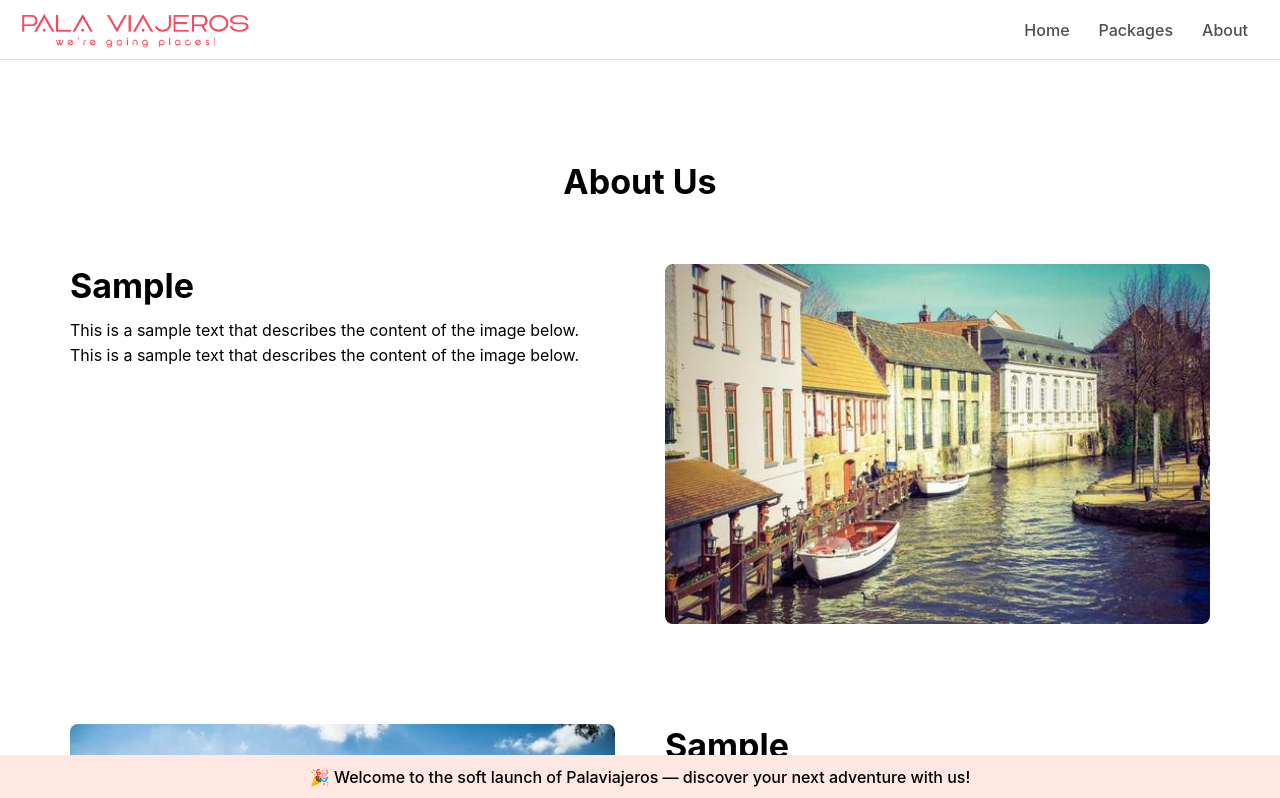
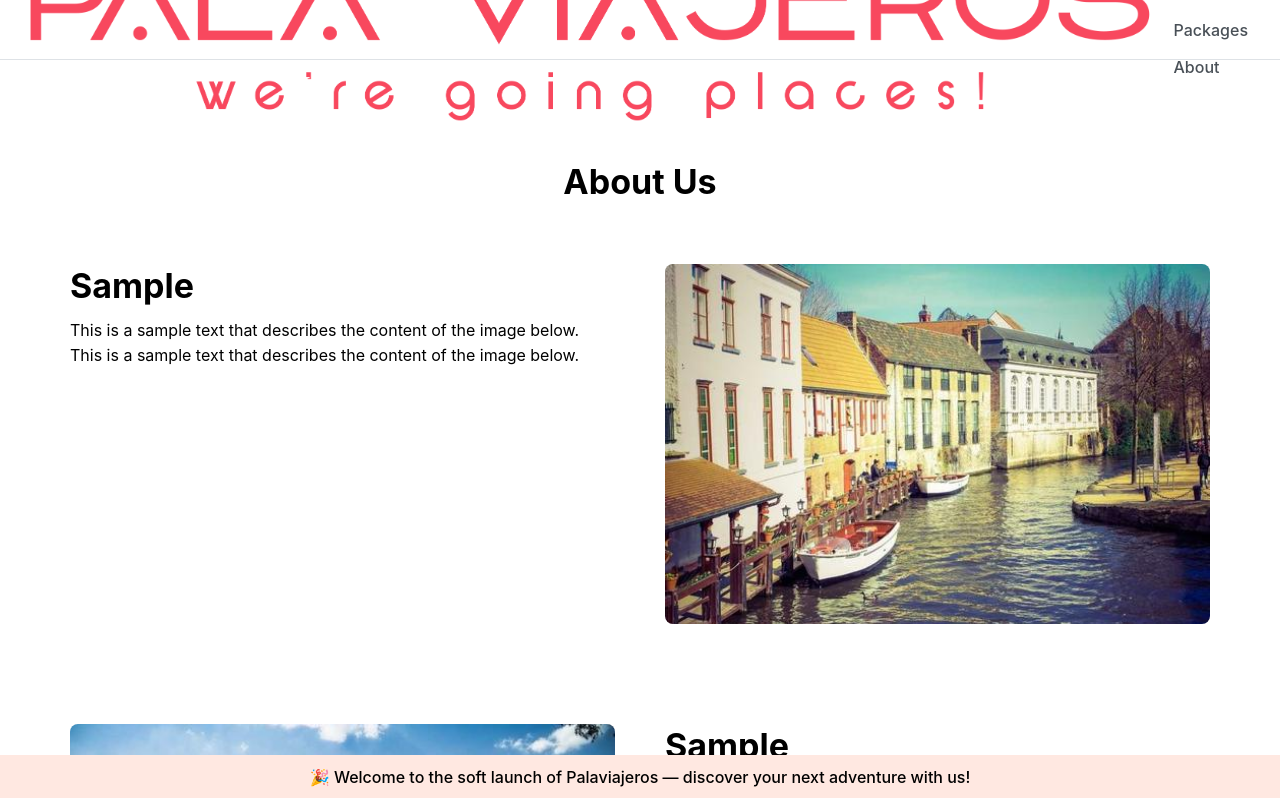
Before and after one commit to palaviajeros/palaviajeros-ui, a Next.js app: page /about in a window 1280 px wide. Shown: the top 798 px of the page. Built offline with nearby package versions, Linux system fonts and the light colour scheme.

Commit message:
#136 fixed hydration errors and inconsistent image sizing

```diff
--- a/src/app/components/Footer/Footer.tsx
+++ b/src/app/components/Footer/Footer.tsx
@@ -4,15 +4,16 @@ import { IconBrandInstagram, IconMail, IconBrandFacebook, IconBrandWhatsapp } fr
 import logo from "@/../public/palaviajeros_logo.png";
 import classes from "@/app/components/Footer/Footer.module.scss";
 import NextImage from "next/image";
+import Link from "next/link";
 
 export default function Footer() {
   return (
     <footer className={classes.footer}>
       <Container size="xl" p={{ base: "30px", sm: "50px", lg: "50px 70px" }}>
         <Flex direction={{ base: "column", md: "row" }} justify="space-between" wrap="wrap" gap="xs">
-          <Anchor href="/">
-            <Image src={logo.src} component={NextImage} alt="logo" width={200} height={40} fit="contain" />
-          </Anchor>
+          <Link href="/">
+            <Image src={logo.src} component={NextImage} alt="logo" width={150} height={40} fit={"contain"} />
+          </Link>
           <Flex direction="column" gap="xs">
             <Text c="dimmed" size="sm" maw={300} ta={{ base: "start", md: "end" }}>
               2605 Entrata Condo, Filinvest, 2609 Civic Dr., Alabang, Muntinlupa, 1708 NCR, Philippines
--- a/src/app/components/Navbar/Navbar.tsx
+++ b/src/app/components/Navbar/Navbar.tsx
@@ -27,7 +27,14 @@ const Navbar: React.FC = () => {
     <nav className={classes.header}>
       <Flex justify="space-between" align="center" w="100%">
         <Link href="/">
-          <Image src={logo.src} alt="logo" width={200} height={40} fit="contain" component={NextImage} />
+          <Image
+            src={logo.src}
+            alt="logo"
+            width={200}
+            height={75}
+            component={NextImage}
+            style={{ width: "100%", height: "auto" }}
+          />
         </Link>
         <Group gap={5} visibleFrom="sm" className={classes.navBar}>
           {items}
--- a/src/app/components/TravelPackageCard/TravelPackageCard.tsx
+++ b/src/app/components/TravelPackageCard/TravelPackageCard.tsx
@@ -17,6 +17,7 @@ export default function TravelPackageCard({ travelPackage }: TravelPackageCardPr
           alt={travelPackage.code}
           height={300}
           width={400}
+          priority
         />
       </Card.Section>
 
```
